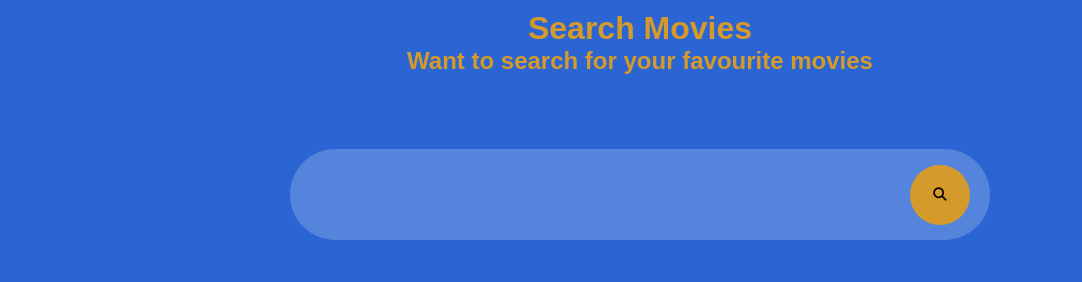
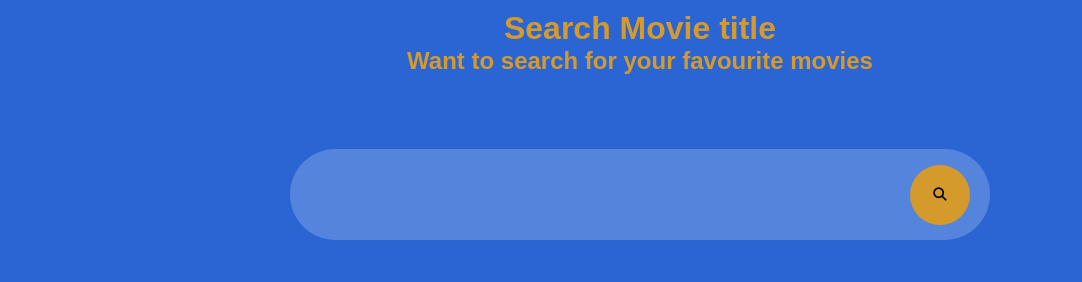
Before and after one commit to JG-Mike/movie-website-phase1-first-project, a plain HTML site: page index.html in a window 1280 px wide. Shown: the top 282 px of the page, without its empty margins (0-1082 px from the left). Drawn offline with Linux system fonts and the light colour scheme; no server answers.

Commit message:
changed h1 tag

```diff
--- a/index.html
+++ b/index.html
@@ -11,7 +11,7 @@
 <body>
     <!-- header div -->
     <div class="header">
-        <h1>Search Movies </h1>
+        <h1>Search Movie title</h1>
     <h2>Want to search for your favourite movies</h2>
     </div>
 
```
